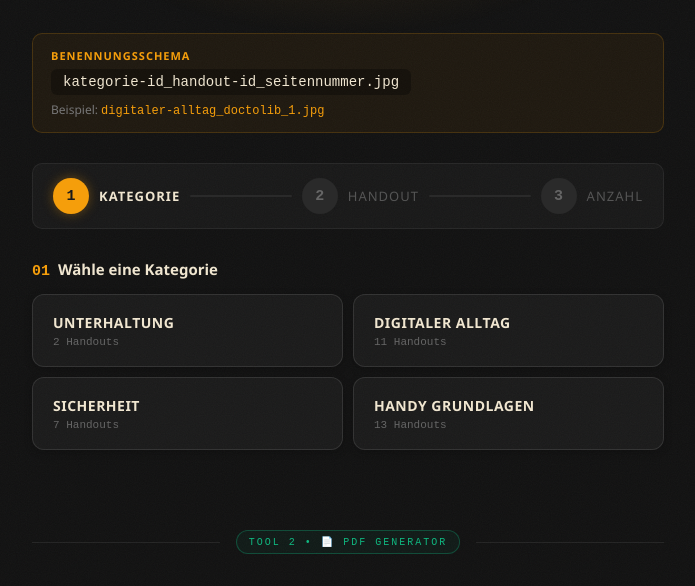
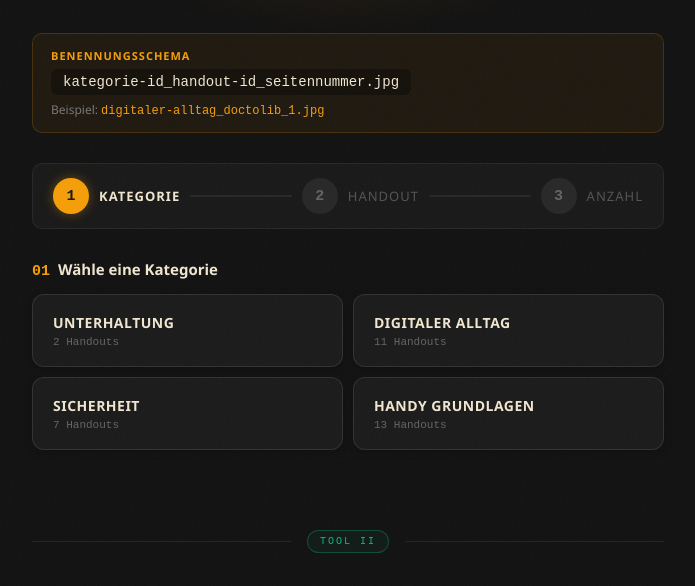
Before and after one commit to simonpraktikum787-wq/website_benenung, a plain HTML site: page index.html in a window 1280 px wide. Shown: the part 142-728 px from the top of the page, without its empty margins (292-987 px from the left). Drawn offline with Linux system fonts and the light colour scheme.

Commit message:
Update index.html

```diff
--- a/index.html
+++ b/index.html
@@ -519,7 +519,7 @@
   <!-- ════════════════════════════════════════════════════ -->
   <div class="section-divider" style="margin-top: 80px;">
     <div class="line"></div>
-    <div class="badge" style="color:#10b981; border-color:rgba(16,185,129,0.3); background:rgba(16,185,129,0.06);">TOOL 2 • 📄 PDF Generator</div>
+    <div class="badge" style="color:#10b981; border-color:rgba(16,185,129,0.3); background:rgba(16,185,129,0.06);">TOOL II</div>
     <div class="line"></div>
   </div>
 
```
